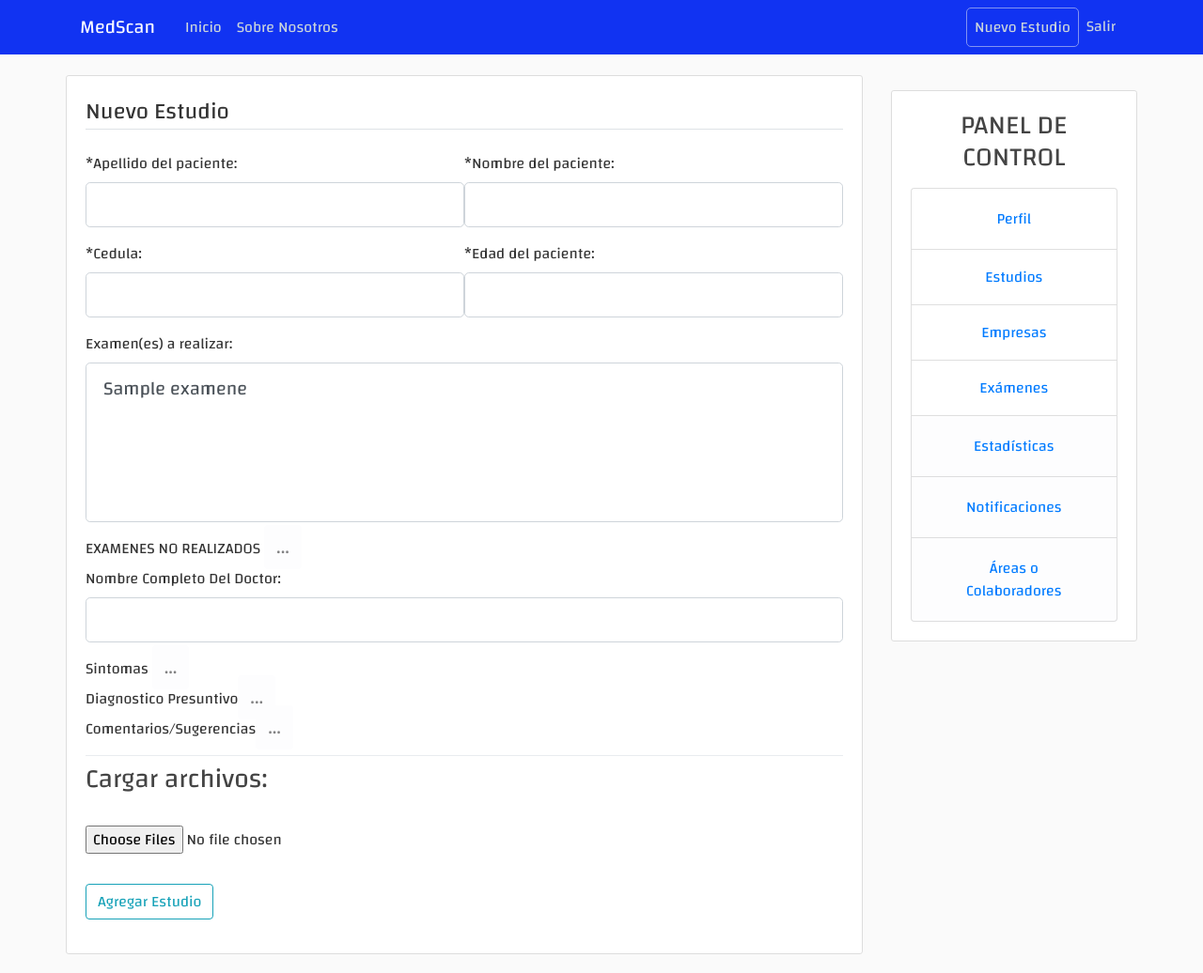
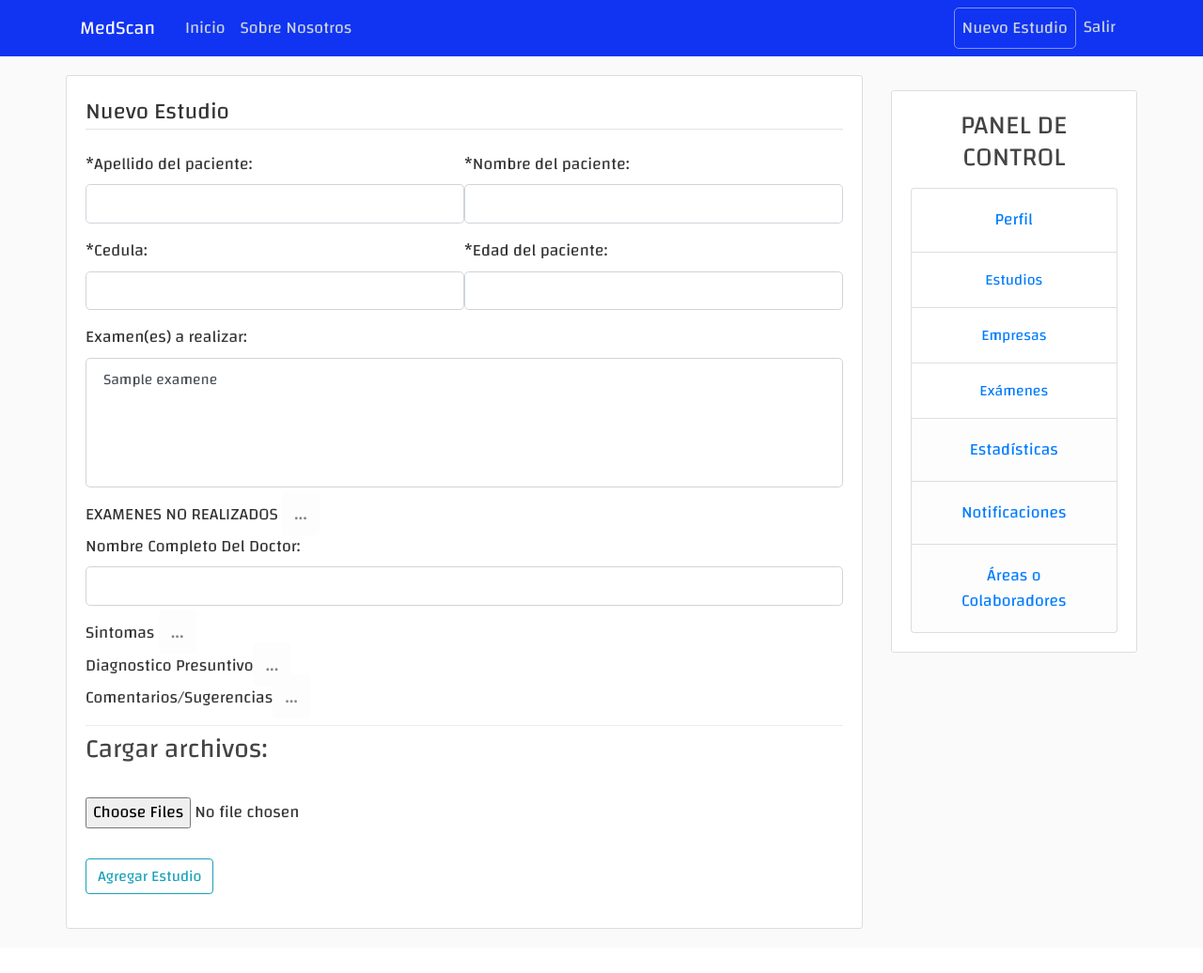
Before and after one commit to jatobrun/medapp, a Flask app: page /historial/new in a window 1280 px wide. Shown: the whole page at 94% size. After the commit the page ends 989 px from the top, so only its background shows below. Run offline with Flask 2, Linux system fonts and the light colour scheme; the visitor is signed in with stand-in values (Sample User, id 1); a database or web service that is not in the repository returns one stand-in record (values such as "Sample title"); some libraries are stand-ins or nearby versions.

Commit message:
Cambie tamaño de fuente

```diff
--- a/src/static/main10.css
+++ b/src/static/main10.css
@@ -3,6 +3,7 @@ body {
     color: #333333;
     margin-top: 5rem;
     font-family: 'Changa', sans-serif;
+    font-size: 110%;
   }
 
 h1,
@@ -40,6 +41,10 @@ h6 {
 .exepcion{
   transform: translate3d(0px,63px,0px)!important;
   text-align: center;
+}
+
+.text-box{
+  font-size: 90%;
 }
 
 .content-section {
--- a/src/templates/create_post.html
+++ b/src/templates/create_post.html
@@ -15,7 +15,7 @@
                         <span>{{ error }}</span>
                         {% endfor %}
                     </div>
-                    {% else %} {{ form.apellido_paciente(class="form-control form-control-lg") }} {%
+                    {% else %} {{ form.apellido_paciente(class="form-control form-control-lg text-box") }} {%
             endif %}
                 </div>
                 <div class="form-group flex-fill">
@@ -27,7 +27,7 @@
                         <span>{{ error }}</span>
                         {% endfor %}
                     </div>
-                    {% else %} {{ form.nombre_paciente(class="form-control form-control-lg") }} {%
+                    {% else %} {{ form.nombre_paciente(class="form-control form-control-lg text-box") }} {%
           endif %}
                 </div>
             </div>
@@ -41,7 +41,7 @@
                         <span>{{ error }}</span>
                         {% endfor %}
                     </div>
-                    {% else %} {{ form.cedula(class="form-control form-control-lg") }} {%
+                    {% else %} {{ form.cedula(class="form-control form-control-lg text-box") }} {%
                 endif %}
                 </div>
                 <div class="form-group flex-fill">
@@ -53,7 +53,7 @@
                         <span>{{ error }}</span>
                         {% endfor %}
                     </div>
-                    {% else %} {{ form.edad(class="form-control form-control-lg") }} {%
+                    {% else %} {{ form.edad(class="form-control form-control-lg text-box") }} {%
                 endif %}
                 </div>
             </div>
@@ -67,7 +67,7 @@
                     <span>{{ error }}</span>
                     {% endfor %}
                 </div>
-                {% else %} {{ form.empresa(class="form-control form-control-lg") }} {%
+                {% else %} {{ form.empresa(class="form-control form-control-lg text-box") }} {%
             endif %}
             </div>
             {% endif %}
@@ -81,7 +81,7 @@
                     <span>{{ error }}</span>
                     {% endfor %}
                 </div>
-                {% else %} {{ form.paquete(class="form-control form-control-lg") }} {%
+                {% else %} {{ form.paquete(class="form-control form-control-lg text-box") }} {%
             endif %}
             </div>
             {% endif %}
@@ -94,7 +94,7 @@
                     <span>{{ error }}</span>
                     {% endfor %}
                 </div>
-                {% else %} {{ form.titulo(class="form-control form-control-lg") }} {%
+                {% else %} {{ form.titulo(class="form-control form-control-lg text-box") }} {%
           endif %}
             </div>
             <div>
@@ -109,7 +109,7 @@
                         <span>{{ error }}</span>
                         {% endfor %}
                     </div>
-                    {% else %} {{ form.noExamen(class="form-control form-control-lg") }} {%
+                    {% else %} {{ form.noExamen(class="form-control form-control-lg text-box") }} {%
                     endif %}
                 </div>
             </div>
@@ -123,7 +123,7 @@
                     <span>{{ error }}</span>
                     {% endfor %}
                 </div>
-                {% else %} {{ form.colaborador(class="form-control form-control-lg") }} {%
+                {% else %} {{ form.colaborador(class="form-control form-control-lg text-box") }} {%
             endif %}
             </div>
             {% endif %}
@@ -136,7 +136,7 @@
                     <span>{{ error }}</span>
                     {% endfor %}
                 </div>
-                {% else %} {{ form.nombre_doctor(class="form-control form-control-lg") }} {%
+                {% else %} {{ form.nombre_doctor(class="form-control form-control-lg text-box") }} {%
             endif %}
             </div>
             <div>
@@ -151,7 +151,7 @@
                         <span>{{ error }}</span>
                         {% endfor %}
                     </div>
-                    {% else %} {{ form.contenido(class="form-control form-control-lg") }} {%
+                    {% else %} {{ form.contenido(class="form-control form-control-lg text-box") }} {%
             endif %}
                 </div>
             </div>
@@ -167,7 +167,7 @@
                         <span>{{ error }}</span>
                         {% endfor %}
                     </div>
-                    {% else %} {{ form.diagnostico(class="form-control form-control-lg") }} {%
+                    {% else %} {{ form.diagnostico(class="form-control form-control-lg text-box") }} {%
                     endif %}
                 </div>
             </div>
@@ -183,7 +183,7 @@
                         <span>{{ error }}</span>
                         {% endfor %}
                     </div>
-                    {% else %} {{ form.comentarios(class="form-control form-control-lg") }} {%
+                    {% else %} {{ form.comentarios(class="form-control form-control-lg text-box") }} {%
             endif %}
                 </div>
             </div>
```
